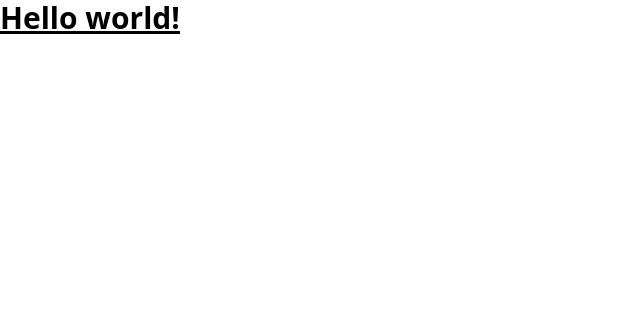
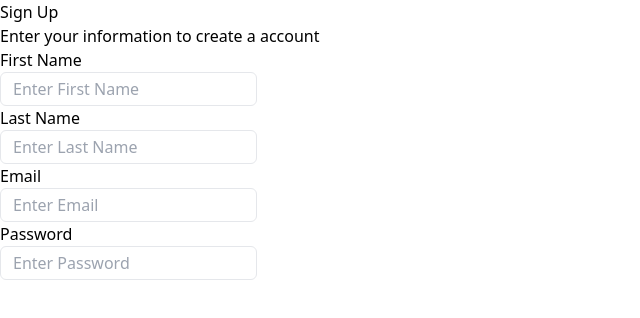
Before and after one commit to Vikrant-1/paytm, a React (Vite) app in the folder frontend/: page /signup in a window 1280 px wide. Shown: the top 318 px of the page, without its empty margins (0-640 px from the left). Built offline with nearby package versions, Linux system fonts and the light colour scheme.

Commit message:
feat: Add signup form with input fields for first name, last name, email, and password

```diff
--- a/frontend/src/Screens/Signup.jsx
+++ b/frontend/src/Screens/Signup.jsx
@@ -1,7 +1,44 @@
+import { useState } from "react";
+import { TextInput } from "../components/TextInput";
+
 function SignUp() {
+  const [firstName, setFirstName] = useState("");
+  const [email, setEmail] = useState("");
+  const [lastName, setLastName] = useState("");
+  const [password, setPassword] = useState("");
+
   return (
-    <div>
-      <h1 className="text-3xl font-bold underline">Hello world!</h1>
+    <div className="bg-red">
+      <div className="">
+        <h1>Sign Up</h1>
+        <p>Enter your information to create a account</p>
+      </div>
+      <form>
+        <TextInput
+          value={firstName}
+          onValueChange={setFirstName}
+          placeHolder={"Enter First Name"}
+          title={"First Name"}
+        />
+        <TextInput
+          value={lastName}
+          onValueChange={setLastName}
+          placeHolder={"Enter Last Name"}
+          title={"Last Name"}
+        />
+        <TextInput
+          value={email}
+          onValueChange={setEmail}
+          placeHolder={"Enter Email"}
+          title={"Email"}
+        />
+        <TextInput
+          value={password}
+          onValueChange={setPassword}
+          placeHolder={"Enter Password"}
+          title={"Password"}
+        />
+      </form>
     </div>
   );
 }
--- /dev/null
+++ b/frontend/src/components/TextInput.jsx
@@ -0,0 +1,18 @@
+import React from "react";
+
+const InputBox = ({ value, onValueChange = () => {}, placeHolder, title }) => {
+  return (
+    <div>
+      <p>{title}</p>
+      <input
+        style={{ outlineStyle: "none" }}
+        className="border rounded-md py-1 px-3"
+        value={value}
+        placeholder={placeHolder ?? title}
+        onChange={(e) => onValueChange(e.target.value)}
+      />
+    </div>
+  );
+};
+
+export const TextInput = React.memo(InputBox);
```
